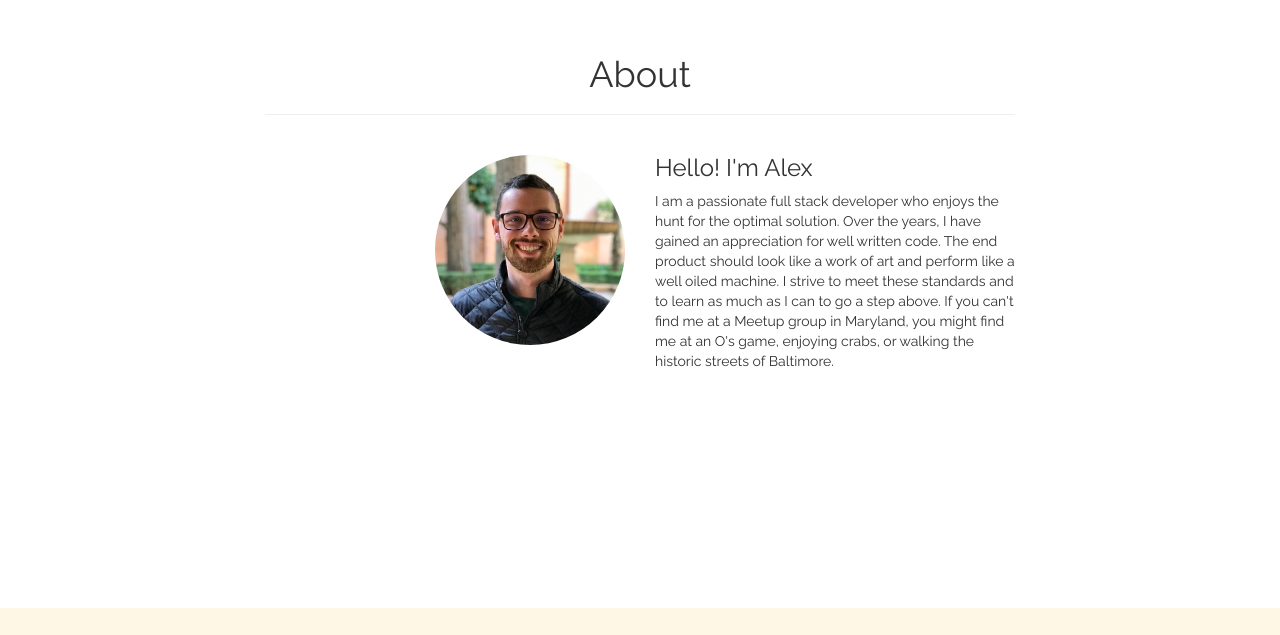
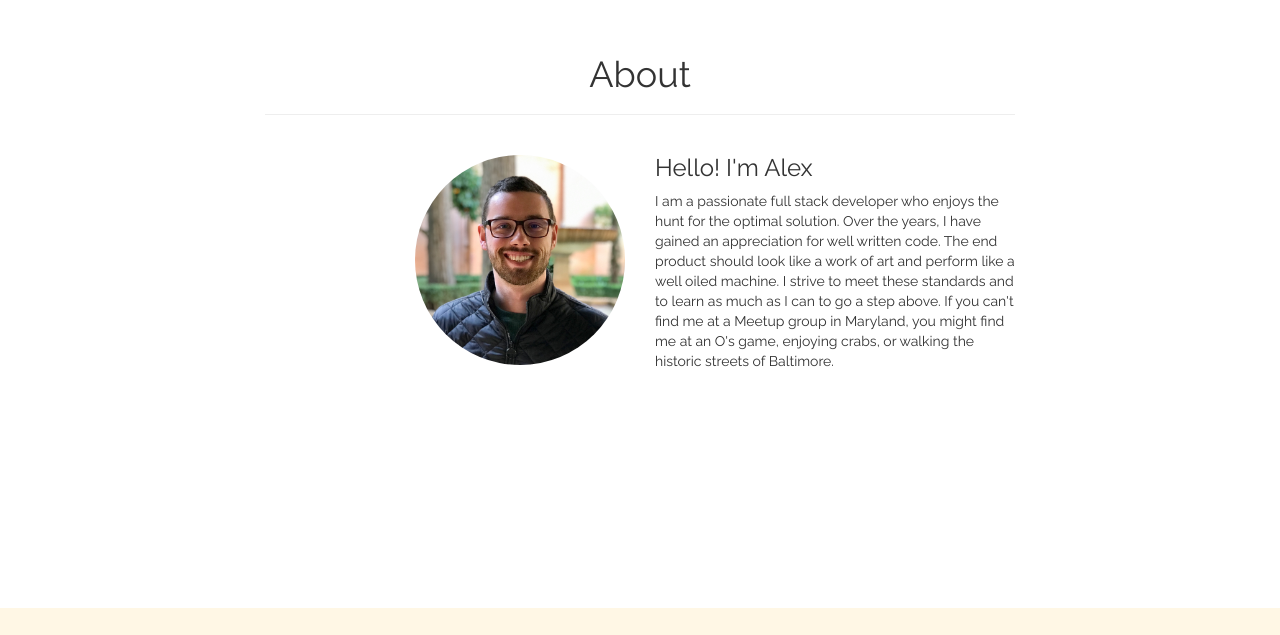
Before and after one commit to CodeByAlex/Code-By-Alex-Front-End, an Angular app: page / in a window 1280 px wide. Shown: the part 992-1627 px from the top of the page. Built offline with nearby package versions, Linux system fonts and the light colour scheme.

Commit message:
updated profile size

```diff
--- a/src/app/about/about.component.css
+++ b/src/app/about/about.component.css
@@ -1,6 +1,6 @@
 .size-50{
-  width: 190px;
-  height: 190px;
+  width: 210px;
+  height: 210px;
 }
 
 .font-18px{
```
